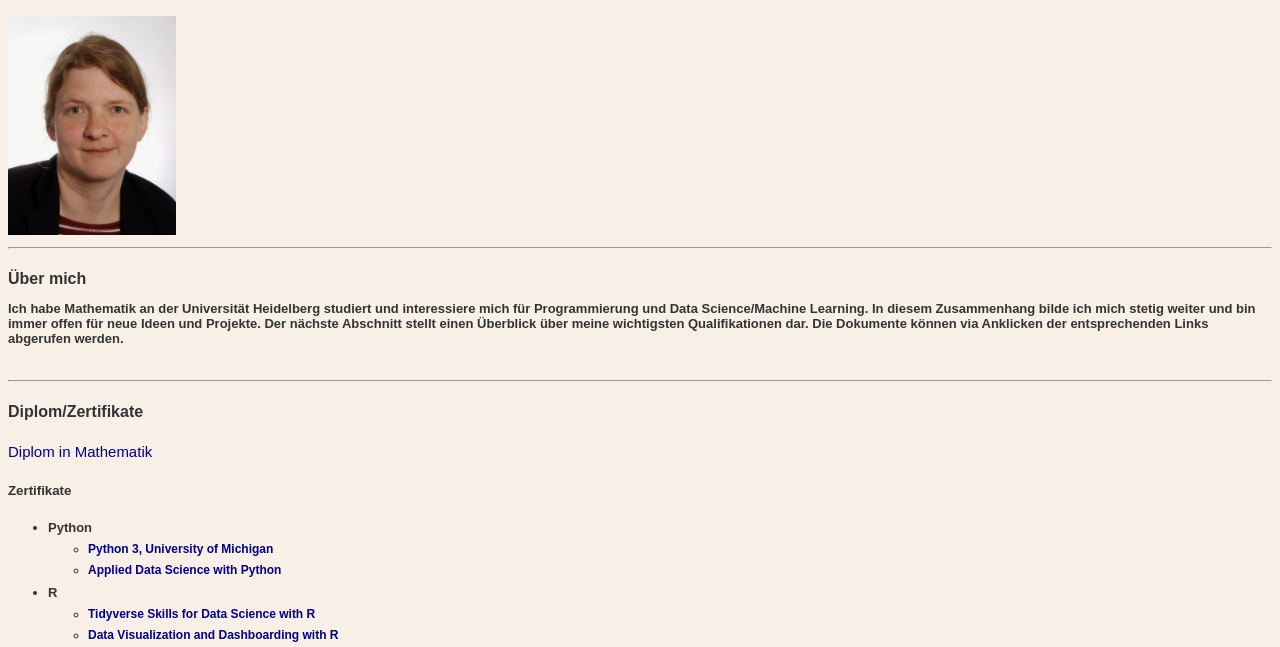
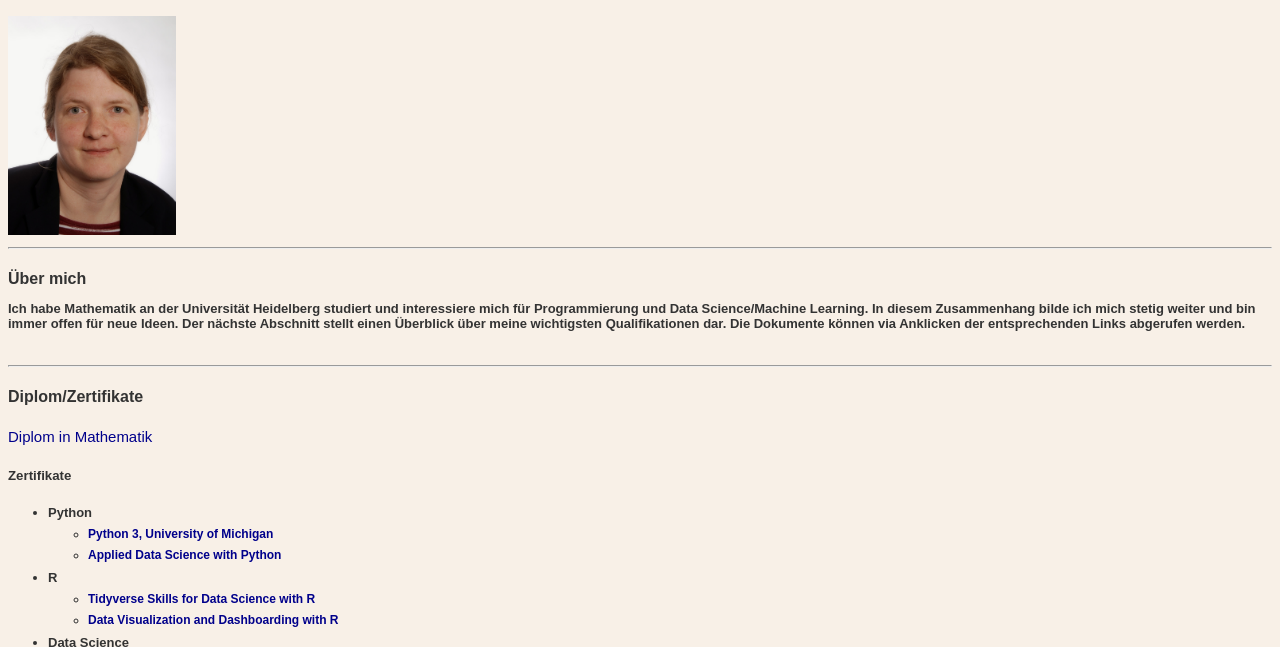
Before and after one commit to jbreiten73/portfolio, a plain HTML site: page index.html in a window 1280 px wide. Shown: the part 137-784 px from the top of the page. Drawn offline with Linux system fonts and the light colour scheme.

Commit message:
Update index.html

```diff
--- a/index.html
+++ b/index.html
@@ -90,7 +90,7 @@ display: inline-block;
 <p>Ich habe Mathematik an der Universit&auml;t Heidelberg studiert und interessiere
 mich f&uuml;r Programmierung und Data Science/Machine Learning.
 In diesem Zusammenhang bilde ich mich stetig weiter und bin immer offen für
-neue Ideen und Projekte. Der n&auml;chste Abschnitt stellt einen
+neue Ideen. Der n&auml;chste Abschnitt stellt einen
 &Uuml;berblick &uuml;ber meine wichtigsten Qualifikationen dar. Die Dokumente
 k&ouml;nnen via Anklicken der entsprechenden Links abgerufen werden.
  </p>
```
